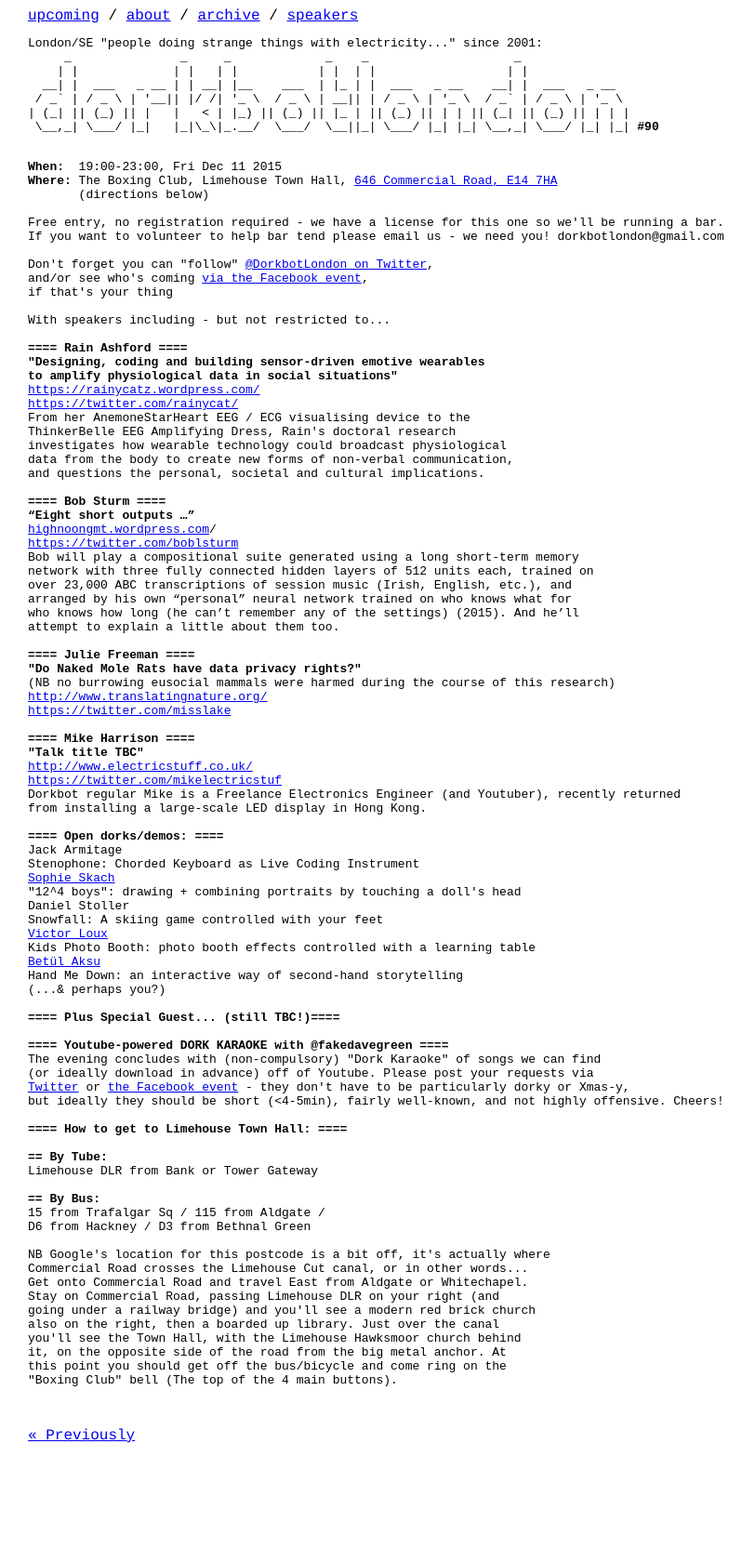
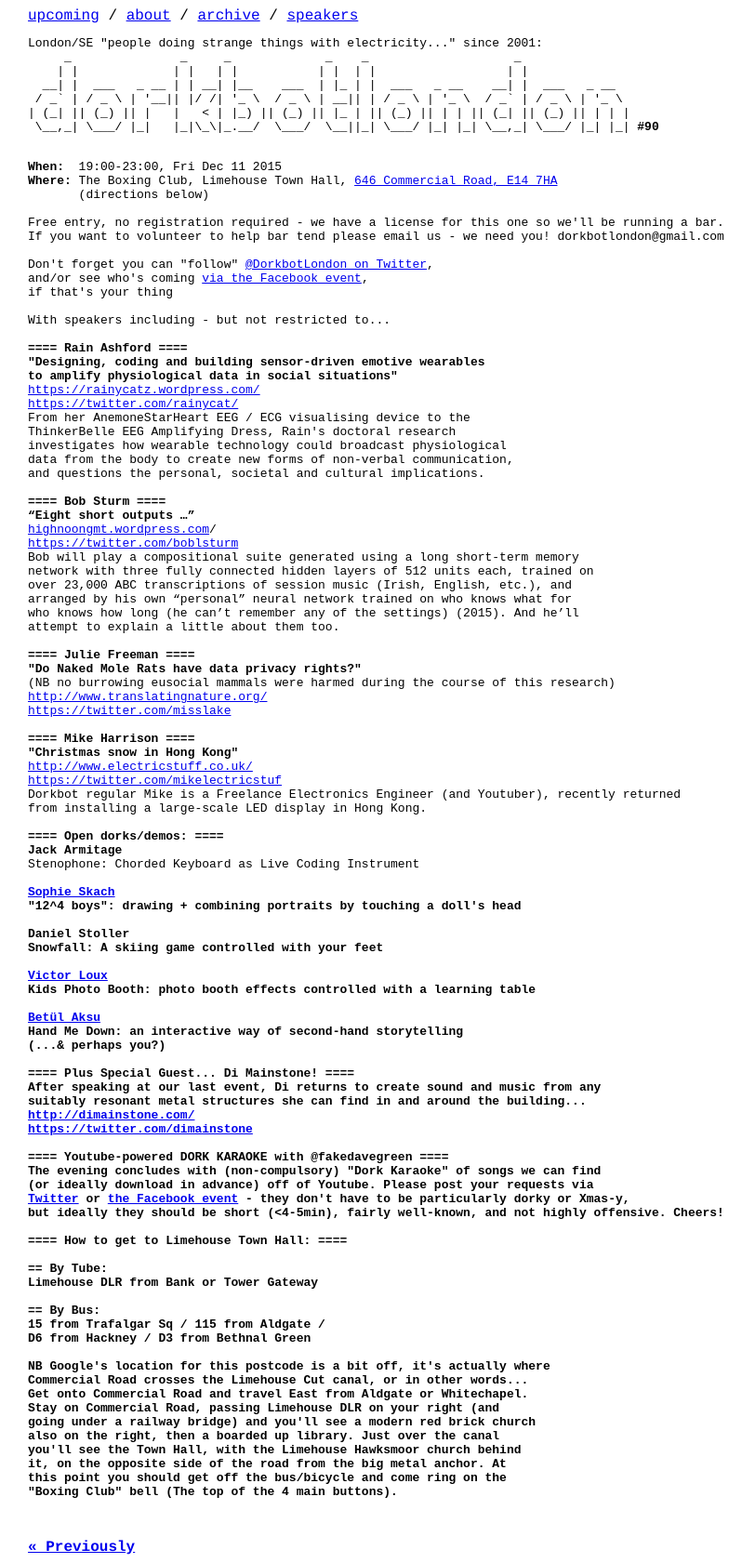
Before and after one commit to dorkbotlondon/dorkbotlondon.github.io, a Jekyll site: the page built from _posts/2015-12-11-90.html, in a window 1280 px wide. Shown: the whole page at 93% size, without its empty margins (0-812 px from the left). Built offline with Jekyll 4.4.1, drawn with Linux system fonts in a browser that asks for light colours; Markdown is read by kramdown in place of the engine named in the settings; before the commit the page ends 1561 px from its top, so only the background shows below that.

Commit message:
Update 2015-12-11-90.html

```diff
--- a/_posts/2015-12-11-90.html
+++ b/_posts/2015-12-11-90.html
@@ -49,26 +49,34 @@ attempt to explain a little about them too.
 <a href="https://twitter.com/misslake">https://twitter.com/misslake</a>
 
 <b>==== Mike Harrison ====</b>
-<b>"Talk title TBC"</b>
+<b>"Christmas snow in Hong Kong"</b>
 <a href="http://www.electricstuff.co.uk/">http://www.electricstuff.co.uk/</a>
 <a href="https://twitter.com/mikelectricstuf">https://twitter.com/mikelectricstuf</a>
 Dorkbot regular Mike is a Freelance Electronics Engineer (and Youtuber), recently returned
 from installing a large-scale LED display in Hong Kong.
 
 <b>==== Open dorks/demos: ====</b>
-Jack Armitage
+<b>Jack Armitage</b>
 Stenophone: Chorded Keyboard as Live Coding Instrument
-<a href="https://twitter.com/SophieSkach">Sophie Skach</a>
+
+<b><a href="https://twitter.com/SophieSkach">Sophie Skach</a>
 "12^4 boys": drawing + combining portraits by touching a doll's head
-Daniel Stoller
+
+<b>Daniel Stoller</b>
 Snowfall: A skiing game controlled with your feet
-<a href="https://twitter.com/lgorithm">Victor Loux</a>
+
+<b><a href="https://twitter.com/lgorithm">Victor Loux</a></b>
 Kids Photo Booth: photo booth effects controlled with a learning table
-<a href="https://twitter.com/betulaksu">Betül Aksu</a>
+
+<b><a href="https://twitter.com/betulaksu">Betül Aksu</a></b>
 Hand Me Down: an interactive way of second-hand storytelling
 (...& perhaps you?)
 
-<b>==== Plus Special Guest... (still TBC!)====</b>
+<b>==== Plus Special Guest... Di Mainstone! ====</b>
+After speaking at our last event, Di returns to create sound and music from any
+suitably resonant metal structures she can find in and around the building...
+<a href="http://dimainstone.com/">http://dimainstone.com/</a>
+<a href="https://twitter.com/dimainstone">https://twitter.com/dimainstone</a>
 
 <b>==== Youtube-powered DORK KARAOKE with @fakedavegreen ====</b>
 The evening concludes with (non-compulsory) "Dork Karaoke" of songs we can find
```
